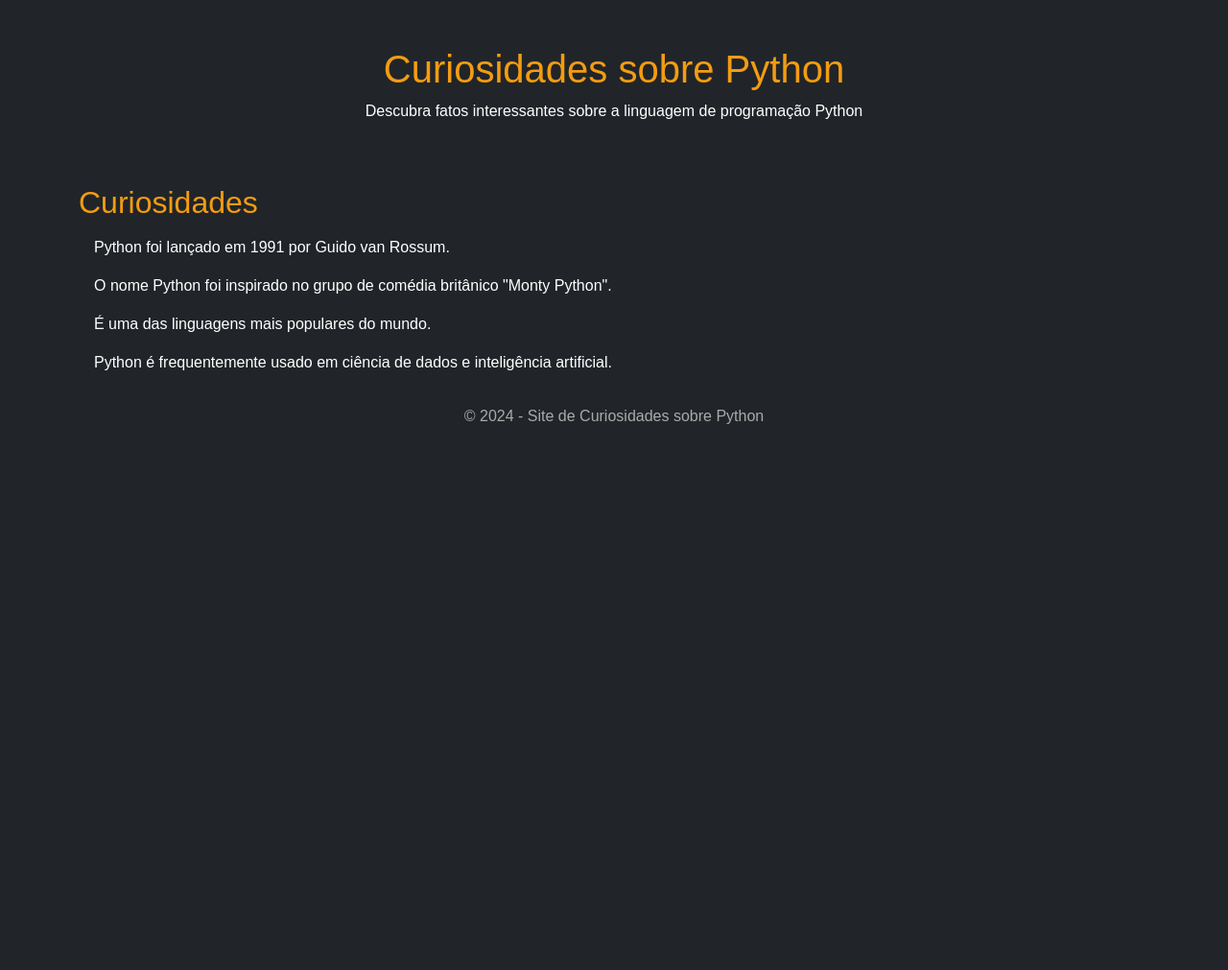
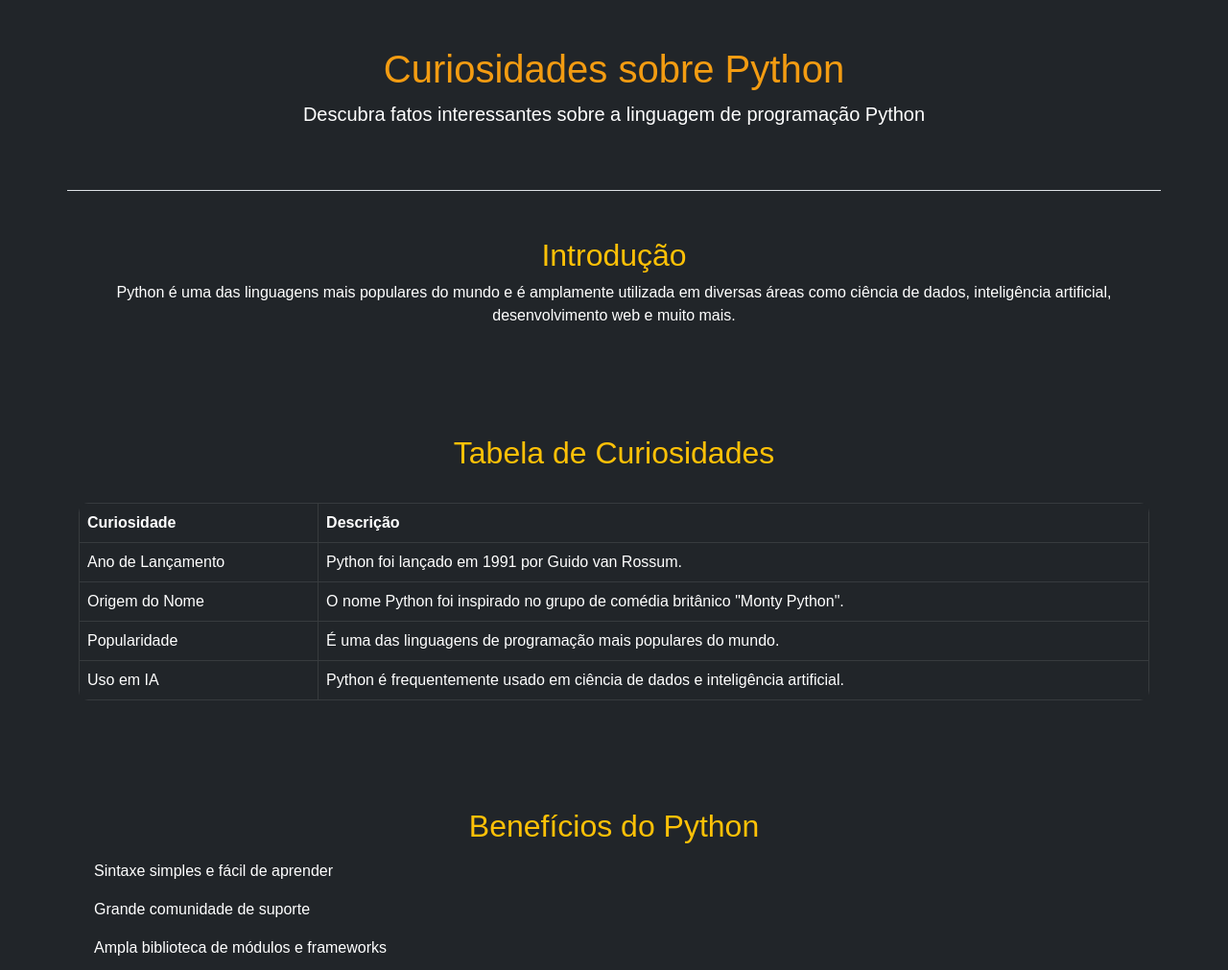
Before and after one commit to Albert7z/portfolio_curiosidades_python, a plain HTML site: page index.html in a window 1280 px wide. Shown: the top 1011 px of the page at 96% size. Before the commit the page ends 800 px from the top, so only its background shows below. Drawn offline with nearby package versions, Linux system fonts and the light colour scheme.

Commit message:
update 0.2t

```diff
--- a/index.html
+++ b/index.html
@@ -10,24 +10,63 @@
     <link rel="stylesheet" href="styles.css">
 </head>
 <body class="bg-dark text-white">
-    <header class="container text-center py-5">
+    <!-- Cabeçalho -->
+    <header class="container text-center py-5 border-bottom">
         <h1>Curiosidades sobre Python</h1>
-        <p>Descubra fatos interessantes sobre a linguagem de programação Python</p>
+        <p class="lead">Descubra fatos interessantes sobre a linguagem de programação Python</p>
     </header>
 
-    <main class="container">
-        <section>
-            <h2>Curiosidades</h2>
-            <ul class="list-group">
-                <li class="list-group-item bg-dark text-white">Python foi lançado em 1991 por Guido van Rossum.</li>
-                <li class="list-group-item bg-dark text-white">O nome Python foi inspirado no grupo de comédia britânico "Monty Python".</li>
-                <li class="list-group-item bg-dark text-white">É uma das linguagens mais populares do mundo.</li>
-                <li class="list-group-item bg-dark text-white">Python é frequentemente usado em ciência de dados e inteligência artificial.</li>
-            </ul>
-        </section>
-    </main>
+    <!-- Seção: Introdução -->
+    <section id="introducao" class="container py-5">
+        <h2 class="text-center text-warning">Introdução</h2>
+        <p class="text-center">Python é uma das linguagens mais populares do mundo e é amplamente utilizada em diversas áreas como ciência de dados, inteligência artificial, desenvolvimento web e muito mais.</p>
+    </section>
 
-    <footer class="text-center py-4">
+    <!-- Seção: Tabela de Curiosidades -->
+    <section id="curiosidades" class="container py-5">
+        <h2 class="text-center text-warning">Tabela de Curiosidades</h2>
+        <div class="table-responsive">
+            <table class="table table-dark table-hover table-bordered mt-4">
+                <thead>
+                    <tr class="text-warning">
+                        <th scope="col">Curiosidade</th>
+                        <th scope="col">Descrição</th>
+                    </tr>
+                </thead>
+                <tbody>
+                    <tr>
+                        <td>Ano de Lançamento</td>
+                        <td>Python foi lançado em 1991 por Guido van Rossum.</td>
+                    </tr>
+                    <tr>
+                        <td>Origem do Nome</td>
+                        <td>O nome Python foi inspirado no grupo de comédia britânico "Monty Python".</td>
+                    </tr>
+                    <tr>
+                        <td>Popularidade</td>
+                        <td>É uma das linguagens de programação mais populares do mundo.</td>
+                    </tr>
+                    <tr>
+                        <td>Uso em IA</td>
+                        <td>Python é frequentemente usado em ciência de dados e inteligência artificial.</td>
+                    </tr>
+                </tbody>
+            </table>
+        </div>
+    </section>
+
+    <!-- Seção: Benefícios do Python -->
+    <section id="beneficios" class="container py-5">
+        <h2 class="text-center text-warning">Benefícios do Python</h2>
+        <ul class="list-group list-group-flush">
+            <li class="list-group-item bg-dark text-white">Sintaxe simples e fácil de aprender</li>
+            <li class="list-group-item bg-dark text-white">Grande comunidade de suporte</li>
+            <li class="list-group-item bg-dark text-white">Ampla biblioteca de módulos e frameworks</li>
+        </ul>
+    </section>
+
+    <!-- Rodapé -->
+    <footer class="text-center py-4 border-top">
         <p>&copy; 2024 - Site de Curiosidades sobre Python</p>
     </footer>
 
--- a/styles.css
+++ b/styles.css
@@ -6,10 +6,21 @@ h1, h2 {
     color: #f39c12;
 }
 
+.table {
+    border-radius: 10px;
+    overflow: hidden;
+}
+
+.table-hover tbody tr:hover {
+    background-color: #f39c12;
+    color: black;
+}
+
 .list-group-item {
     border: none;
 }
 
 footer {
     color: #aaa;
+    border-top: 1px solid #444;
 }
```
